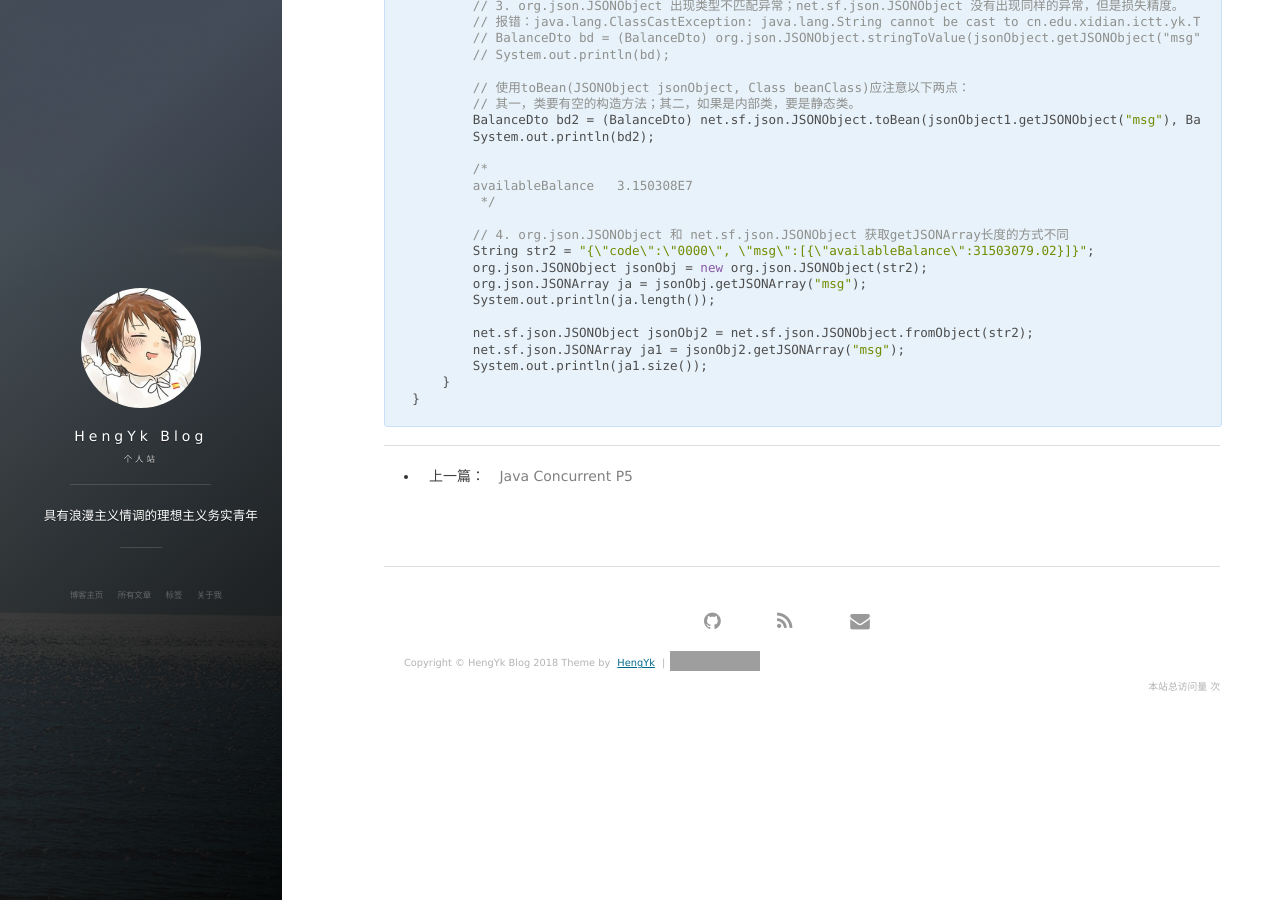
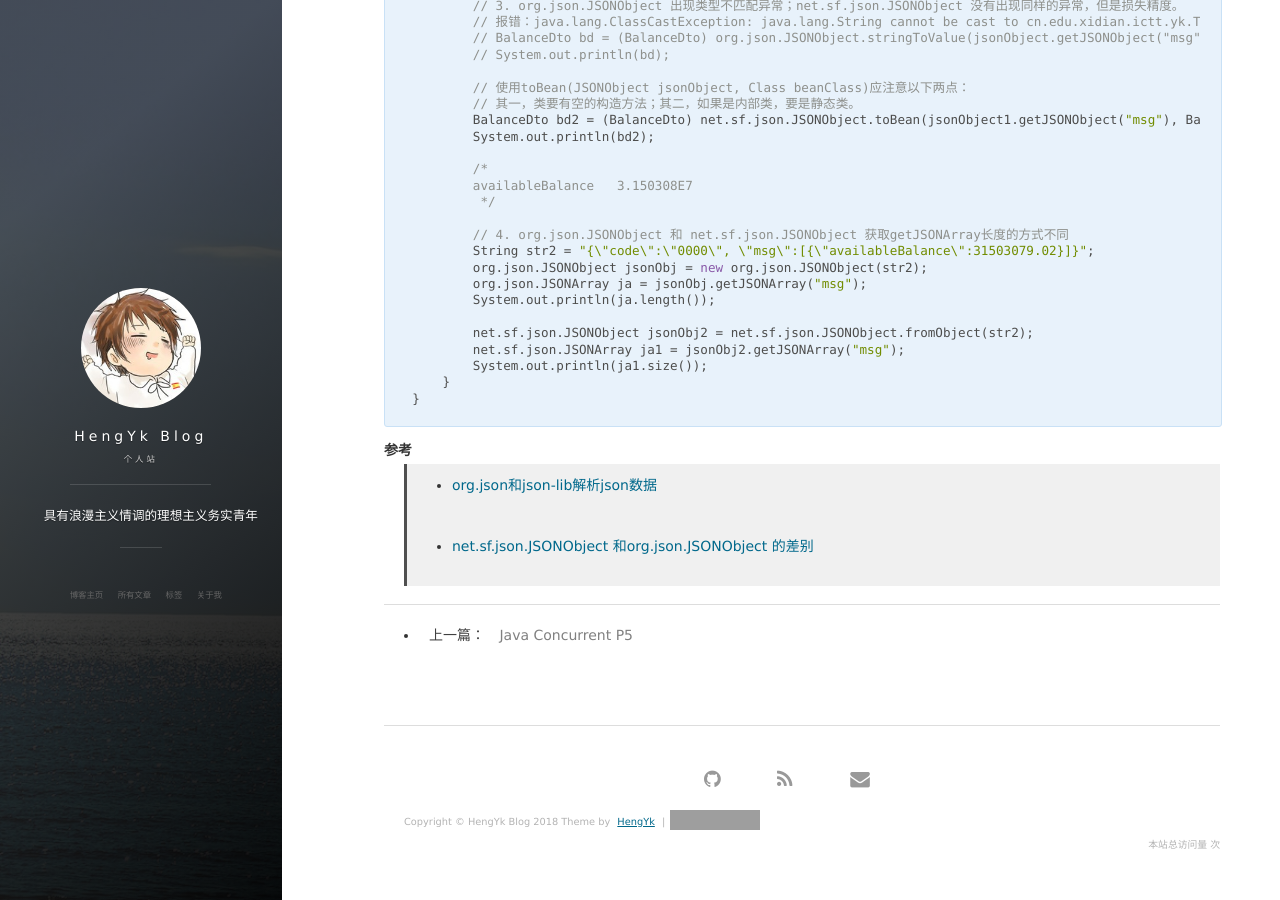
Before and after one commit to HengYk/hengyk.github.io, a Jekyll site: the page built from _posts/2018-11-13-org.json和Json-lib联系与区别.md, in a window 1280 px wide and 900 px high, scrolled down 3242 px. Built offline with Jekyll 4.4.1, drawn with Linux system fonts in a browser that asks for light colours; nearby versions of some CDN libraries; comment, search, counter and statistics services are not loaded; grey boxes are pictures that could not be loaded.

Commit message:
Commit json

````diff
--- a/_posts/2018-11-13-org.json和Json-lib联系与区别.md
+++ b/_posts/2018-11-13-org.json和Json-lib联系与区别.md
@@ -211,3 +211,9 @@ public class TestDiff {
     }
 }
 ```
+
+##### **参考**
+
+> * [org.json和json-lib解析json数据](https://www.cnblogs.com/zero0/articles/1874615.html)
+
+> * [net.sf.json.JSONObject 和org.json.JSONObject 的差别](https://my.oschina.net/wangwu91/blog/340721?fromerr=Jas5ObXx)
````
